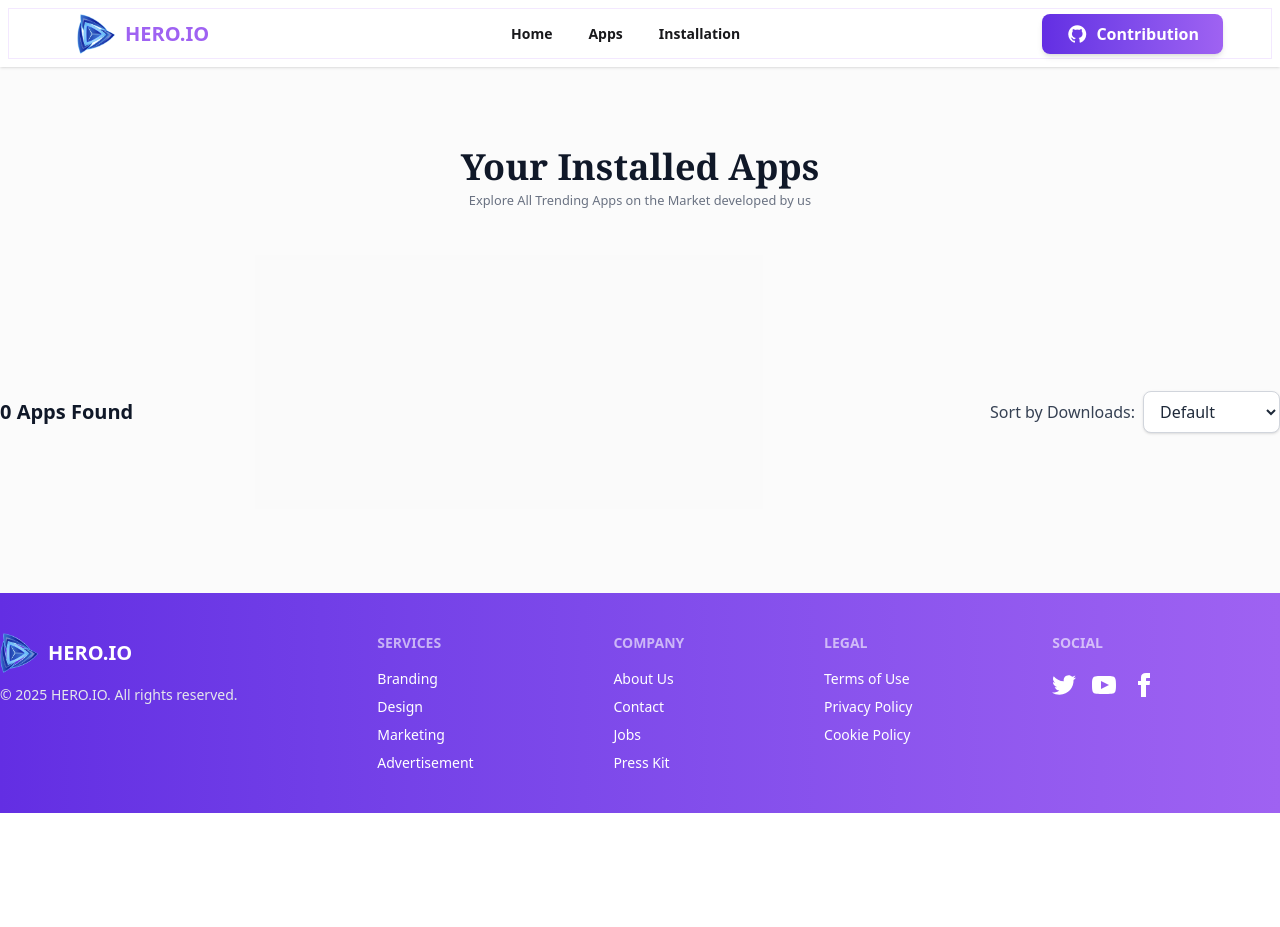
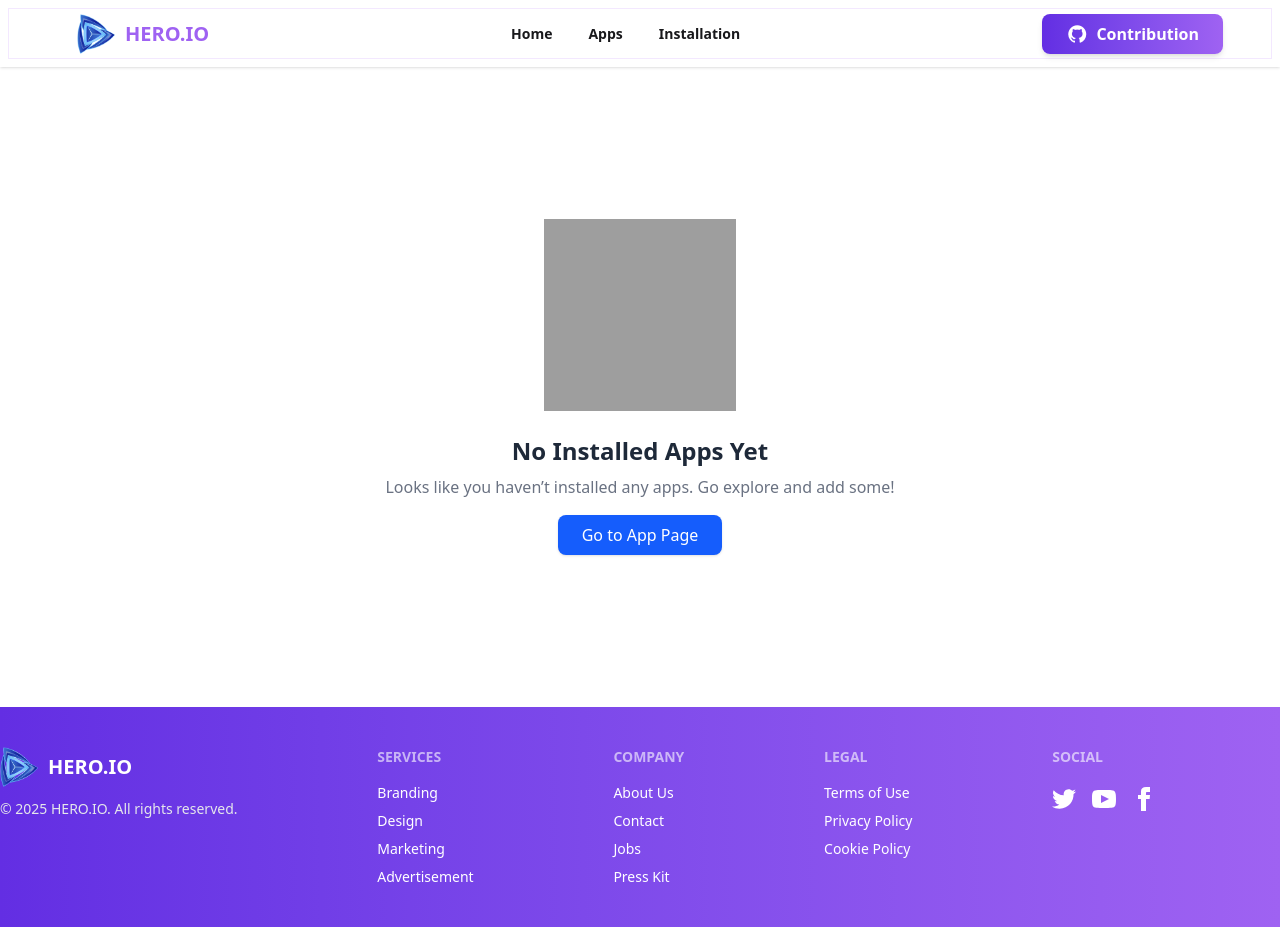
Before and after one commit to shehabRabby/Assignment-8-Hero-App, a React (Vite) app: page /install in a window 1280 px wide. Before the commit the page ends 813 px from the top, so only its background shows below. Built offline with nearby package versions, Linux system fonts and the light colour scheme; grey boxes are pictures that could not be loaded.

Commit message:
Loading issue

```diff
--- /dev/null
+++ b/src/Utilities/localStorage.js
@@ -0,0 +1,10 @@
+export const loadAppList = () => {
+  try {
+    const data = localStorage.getItem("installList");
+    return data ? JSON.parse(data) : [];
+  } catch (err) {
+    console.log(err);
+    return [];
+  } finally {
+  }
+};
--- a/src/components/Footer.jsx
+++ b/src/components/Footer.jsx
@@ -4,7 +4,7 @@ import icon from "../../assets/logo.png";
 const Footer = () => {
   return (
     <div className="bg-gradient-to-r from-[#632EE3] to-[#9F62F2]">
-    <footer className="container mx-auto footer px-5 md:px-0 py-10 text-white sm:footer-horizontal">
+      <footer className="container mx-auto footer px-5 md:px-0 py-10 text-white sm:footer-horizontal">
 
         {/* Logo & Branding */}
         <div className="flex flex-col items-center sm:items-start gap-2">
@@ -61,7 +61,7 @@ const Footer = () => {
                 </a>
           </div>
         </nav>
-    </footer>
+      </footer>
     </div>
   );
 };
--- a/src/components/Trusted.jsx
+++ b/src/components/Trusted.jsx
@@ -9,7 +9,7 @@ const Trusted = () => {
 
        <div className="container mx-auto text-center pt-12 px-3 md:px-1">
             <p className="text-3xl md:text-5xl font-extrabold">We Build <br /> <span className="text-[#9F62F2]">Productive </span>Apps</p>
-            <p className="text-gray-500 font-light my-4">At HERO.IO , we craft innovative apps designed to make everyday life simpler, smarter, and more exciting. <br /> Our goal is to turn your ideas into digital experiences that truly make an impact.</p>
+            <p className="text-gray-500 font-normal my-4">At HERO.IO , we craft innovative apps designed to make everyday life simpler, smarter, and more exciting. <br /> Our goal is to turn your ideas into digital experiences that truly make an impact.</p>
             <div className="flex justify-center gap-3">
                 <a href="https://play.google.com/store/apps/details?id=com.google.android.googlequicksearchbox&hl=en"  target="_blank"  rel="noopener noreferrer">
                   <button className="flex border-1 border-gray-400 px-4 py-1 rounded items-center"> <span className="mr-2" ><img src={playStore} alt="" /></span> Google Pay</button>
--- a/src/pages/Apps.jsx
+++ b/src/pages/Apps.jsx
@@ -10,7 +10,7 @@ const Apps = () => {
     const searchProducts = term ? products.filter(product => product?.title?.toLowerCase().includes(term)): products;
 
   return (
-    <div className="bg-[#d2d2d21a] ">
+    <div className="bg-[#b718181a]">
 
       <div className="container mx-auto text-center py-15">
         <p className="text-2xl font-bold">Our All Applications</p>
@@ -22,28 +22,12 @@ const Apps = () => {
            <h1 className="text-lg sm:text-xl font-bold">({searchProducts.length}) Apps Found</h1>
          </section>
 
-
-          {/* search function  */}
-            {/* <div className="flex flex-col sm:flex-row items-center gap-2 w-full sm:w-auto">
-                <input value={search} onChange={(e)=>setSearch(e.target.value)}
-                type="search"
-                placeholder="Search your app name..."
-                className="input input-bordered rounded-xl bg-whit focus:border-purple-500  focus:outline-none w-full sm:w-64  placeholder:text-purple-400"/>
-
-              <button className="btn bg-gradient-to-b from-[#632EE3] to-[#9F62F2] text-white border-none hover:scale-105 transition-transform shadow-sm w-full sm:w-auto">
-                Search
-              </button>
-            </div> */}
-
-
            {
              searchProducts.length > 0 ? (
                <div className="flex flex-col sm:flex-row items-center gap-2 w-full sm:w-auto">
                  <input value={search} onChange={(e)=>setSearch(e.target.value)}
-                type="search"
-                placeholder="Search your app name..."
+                  type="search" placeholder="Search your app name..."
                   className="input input-bordered rounded-xl bg-whit focus:border-purple-500  focus:outline-none w-full sm:w-64  placeholder:text-purple-400"/>
-
                  <button className="btn bg-gradient-to-b from-[#632EE3] to-[#9F62F2] text-white border-none hover:scale-105 transition-transform shadow-sm w-full sm:w-auto">
                    Search
                  </button>
@@ -59,9 +43,6 @@ const Apps = () => {
                </div>
              )
            }
-
-
-
       </div>
 
       <div className="grid grid-cols-1 md:grid-cols-2 lg:grid-cols-3 xl:grid-cols-4 gap-6 my-6 container mx-auto p-2">
--- a/src/pages/Home.jsx
+++ b/src/pages/Home.jsx
@@ -9,9 +9,9 @@ const Home = () => {
 
   const {products, loading, error} = useApps()
   const featuredProduct = products.slice(0,8)
-
+//  #d2d2d21a
   return (
-    <div className='bg-[#d2d2d21a]'>
+    <div className='bg-[#c711111a]'>
       <Trusted></Trusted>
 
       <div className="grid grid-cols-1 md:grid-cols-2 lg:grid-cols-3 xl:grid-cols-4 gap-6 my-6 container mx-auto p-2">
--- a/src/pages/Installation.jsx
+++ b/src/pages/Installation.jsx
@@ -1,6 +1,8 @@
-import React, { useEffect, useState } from 'react';
+import React, { useState } from 'react';
 import dwnld from "../../assets/icon-downloads.png";
 import star from "../../assets/icon-ratings.png";
+import { loadAppList } from '../Utilities/localStorage';
+import { ToastContainer,toast } from 'react-toastify';
 
 
  const formatDownloads = (num) => {
@@ -18,15 +20,20 @@ import star from "../../assets/icon-ratings.png";
   };
 
 const Installation = () => {
-    const [installApp,setInstallApp] = useState([]);
+    const [installApp,setInstallApp] = useState(()=>loadAppList());
     const [sortOrder, setSortOrder] = useState("none");
 
-
-    useEffect(()=>{
-        const savedApp =JSON.parse(localStorage.getItem("installList"));
-        if(savedApp) {setInstallApp(savedApp);}
-    },[])
-
+    // when install page empty
+    if(!installApp.length) {
+        return  <div className="flex flex-col items-center justify-center h-[80vh] text-center">
+                    <img
+                      src="https://i.giphy.com/media/v1.Y2lkPTc5MGI3NjExaGZsaTRscnJ5YjY2Z3hka2d5dmZxam04bmttM2luZ3h6bnY4OXFvNCZlcD12MV9naWZzX3NlYXJjaCZjdD1n/XbA0Qxe2zW8pO/giphy.gif"
+                      alt="Empty State" className="w-48 h-48 mb-6"/>
+                    <h2 className="text-2xl font-semibold text-gray-800 mb-2">No Installed Apps Yet</h2>
+                    <p className="text-gray-500 mb-4">Looks like you haven’t installed any apps. Go explore and add some!</p>
+                    <a href="/apps" className="inline-block px-6 py-2 bg-blue-600 text-white rounded-lg shadow hover:bg-blue-700 transition">Go to App Page</a>
+               </div>
+    }
 
     // sorting function
     const sortedItem = (() => {
@@ -47,12 +54,12 @@ const Installation = () => {
     setInstallApp(updatedList);
 
     localStorage.setItem("installList", JSON.stringify(updatedList));
-    alert("Ready To Uninstall!");
+    toast("Apps Uninstalling.......!");
   };
 
 
     return (
-        <div className='bg-[#d2d2d21a]'>
+        <div className='bg-[#581c1c1a]'>
            <div className="container mx-auto">
 
            <section className='text-center py-20'>
@@ -62,13 +69,18 @@ const Installation = () => {
 
 
           {/* sort section  */}
-          <section className='flex items-center justify-between mt-25'>
-             <h1 className='text-gray-900 font-semibold text-xl'>{sortedItem.length} Apps Found</h1>
+          <section className="flex flex-col sm:flex-row items-start sm:items-center justify-between pt-10 gap-4 sm:gap-0 px-2">
+               <h1 className="text-gray-900 font-semibold text-lg sm:text-xl">
+                 {sortedItem.length} Apps Found
+               </h1>
 
-            <label className="flex flex-col sm:flex-row items-start sm:items-center gap-2 font-medium text-gray-700">
+               {/*Dropdown */}
+               <label className="flex flex-col sm:flex-row items-start sm:items-center gap-2 font-medium text-gray-700 w-full sm:w-auto">
                  <span className="text-sm sm:text-base">Sort by Downloads:</span>
-              <select value={sortOrder} onChange={(e) => setSortOrder(e.target.value)}
-                className="px-3 py-2 rounded-lg border border-gray-300 focus:border-purple-500 bg-white text-gray-800 shadow-sm hover:shadow transition-all duration-200 cursor-pointer"
+                 <select
+                   value={sortOrder}
+                   onChange={(e) => setSortOrder(e.target.value)}
+                   className="mt-1 sm:mt-0 px-3 py-2 rounded-lg border border-gray-300 focus:border-purple-500 bg-white text-gray-800 shadow-sm hover:shadow transition-all duration-200 cursor-pointer w-full sm:w-auto"
                  >
                    <option value="none">Default</option>
                    <option value="asc">Low → High</option>
@@ -78,7 +90,7 @@ const Installation = () => {
            </section>
 
 
-            <section className='py-20'>
+            <section className='py-10 px-2'>
                { sortedItem.map(p=>
                  <div key={p.id} className="flex flex-col sm:flex-row justify-between items-center  rounded-lg shadow-sm border border-gray-200 p-4 mt-3 hover:shadow-md transition">
                      {/* image here */}
@@ -104,13 +116,13 @@ const Installation = () => {
                            </div>
                      </div>
 
-
                      {/* Uninstall Button here */}
                      <button  onClick={() => handleRemoveFromWishlist(p.id)} className="mt-3 sm:mt-0 bg-green-500 hover:bg-green-600 text-white font-medium px-5 py-1.5 rounded-lg transition-all">Uninstall</button>
                  </div>
                 )
                 }
             </section>
+            <ToastContainer></ToastContainer>
 
         </div>
         </div>
```
Also changed, not shown: src/pages/AppDetails.jsx (+29 -11 lines). Lines whose indentation alone changed are shown as unchanged.
